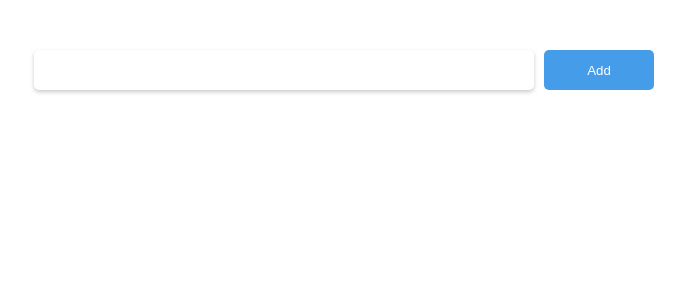
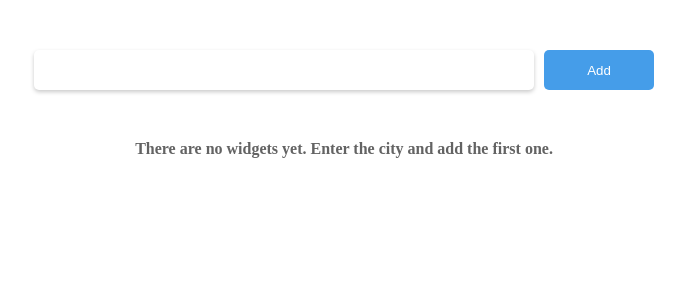
Before and after one commit to PavlenkoSt/WeatherWidgets__React, a React (Create React App) app: page / in a window 1280 px wide. Shown: the top 300 px of the page, without its empty margins (296-981 px from the left). Built offline with nearby package versions, Linux system fonts and the light colour scheme.

Commit message:
add use typed selector hook and init widgets list

```diff
--- a/src/App.tsx
+++ b/src/App.tsx
@@ -1,11 +1,13 @@
 import React from 'react'
 import './App.scss'
 import AddCity from './components/AddCity'
+import WidgetsList from './components/WidgetsList'
 
 const App = () => {
     return (
         <div>
             <AddCity/>
+            <WidgetsList/>
         </div>
     )
 }
--- a/src/components/AddCity.tsx
+++ b/src/components/AddCity.tsx
@@ -1,14 +1,26 @@
-import React from 'react'
+import React, { useState } from 'react'
 import s from './AddCity.module.scss'
 
 const AddCity = () => {
+
+    const [ inputCity, setInputCity ] = useState('')
+
+    const addCityHandler = () => {
+        if(inputCity){
+            console.log(inputCity)
+        }
+    }
+
     return (
-        <div className={s.container} >
+        <div className={ s.container } >
             <input
-                className={s.input}
+                className={ s.input }
+                value={ inputCity }
+                onChange={ (e) => setInputCity(e.target.value) }
             />
             <button
-                className={s.btn}
+                className={ s.btn }
+                onClick={ addCityHandler }
             >Add</button>
         </div>
     )
--- /dev/null
+++ b/src/components/Widget.tsx
@@ -0,0 +1,11 @@
+import React from 'react'
+
+const Widget = () => {
+    return (
+        <div>
+           widget
+        </div>
+    )
+}
+
+export default Widget
--- /dev/null
+++ b/src/components/WidgetsList.module.scss
@@ -0,0 +1,11 @@
+.noWidgets{
+    color: rgb(99, 99, 99);
+    text-align: center;
+    margin: 0 auto;
+    font-weight: 600;
+    font-size: 16px;
+}
+
+.list{
+
+}
--- /dev/null
+++ b/src/components/WidgetsList.tsx
@@ -0,0 +1,25 @@
+import React from 'react'
+import { useTypedSelector } from '../hooks/useTypedSelector'
+import Widget from './Widget'
+import s from './WidgetsList.module.scss'
+
+const WidgetsList = () => {
+
+    const { citiesWeather } = useTypedSelector(state => state.weatherReducer)
+
+    const renderWidgets = citiesWeather.map(cityW => <Widget
+
+    />)
+
+    if(!renderWidgets.length){
+        return <h2 className={s.noWidgets} >There are no widgets yet. Enter the city and add the first one.</h2>
+    }
+
+    return (
+        <div className={s.list} >
+            { renderWidgets }
+        </div>
+    )
+}
+
+export default WidgetsList
--- /dev/null
+++ b/src/hooks/useTypedSelector.ts
@@ -0,0 +1,4 @@
+import { TypedUseSelectorHook, useSelector } from "react-redux"
+import { RootState } from "../store"
+
+export const useTypedSelector: TypedUseSelectorHook<RootState> = useSelector
--- a/src/index.tsx
+++ b/src/index.tsx
@@ -1,10 +1,14 @@
 import React from 'react'
 import ReactDOM from 'react-dom'
 import App from './App'
+import { Provider } from 'react-redux'
+import store from './store'
 
 ReactDOM.render(
     <React.StrictMode>
-        <App />
+        <Provider store={ store } >
+            <App />
+        </Provider>
     </React.StrictMode>,
     document.getElementById('root')
 )
```
